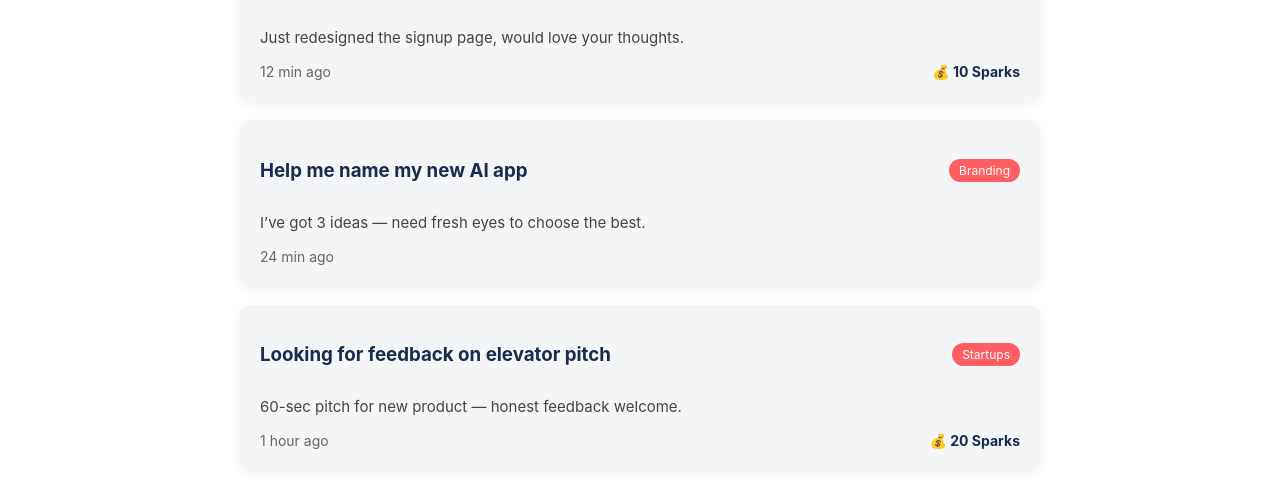
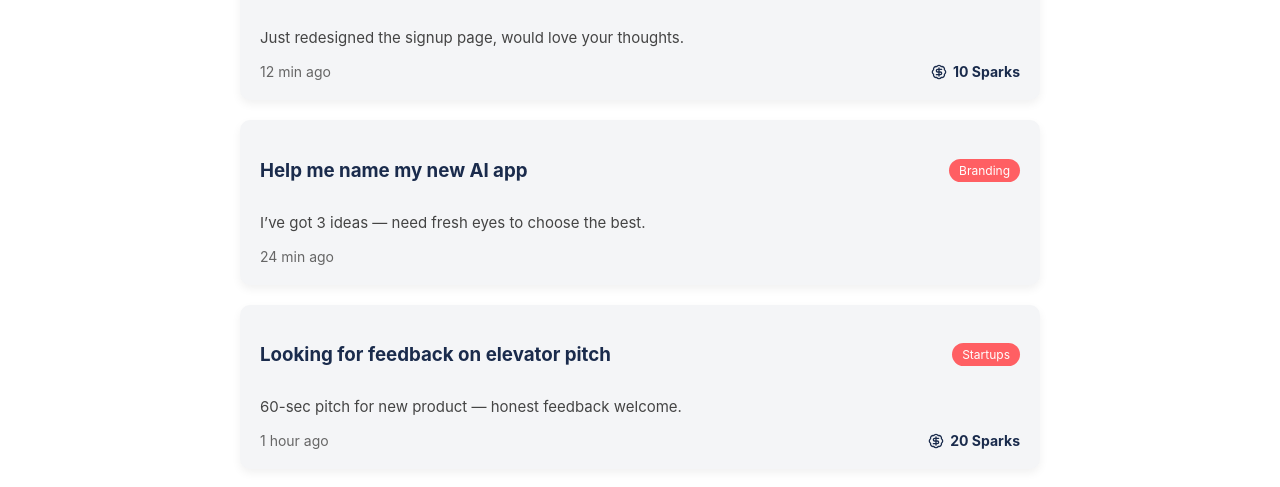
Before and after one commit to ptengelmann/Movira, a React (Vite) app in the folder client/: page /explore in a window 1280 px wide. Shown: the part 277-764 px from the top of the page. Built offline with nearby package versions, Linux system fonts and the light colour scheme.

Commit message:
Replace reward emoji with Lucide icon, integrate icon system

```diff
--- a/client/package.json
+++ b/client/package.json
@@ -11,6 +11,7 @@
   },
   "dependencies": {
     "axios": "^1.8.4",
+    "lucide-react": "^0.501.0",
     "react": "^19.0.0",
     "react-dom": "^19.0.0",
     "react-router-dom": "^7.5.1",
--- a/client/src/components/spark/SparkCard.jsx
+++ b/client/src/components/spark/SparkCard.jsx
@@ -1,5 +1,6 @@
 import React from 'react'
 import styles from './SparkCard.module.css'
+import { BadgeDollarSign } from 'lucide-react'
 
 const SparkCard = ({ spark }) => {
   return (
@@ -12,7 +13,10 @@ const SparkCard = ({ spark }) => {
       <div className={styles.meta}>
         <span className={styles.time}>{spark.time}</span>
         {spark.reward && (
-          <span className={styles.reward}>💰 {spark.reward} Sparks</span>
+      <span className={styles.reward}>
+      <BadgeDollarSign size={16} />
+      {spark.reward} Sparks
+    </span>
         )}
       </div>
     </div>
--- a/client/src/components/spark/SparkCard.module.css
+++ b/client/src/components/spark/SparkCard.module.css
@@ -35,6 +35,9 @@
   }
 
   .reward {
+    display: inline-flex;
+    align-items: center;
     font-weight: bold;
     color: var(--motion-blue);
+    gap: 6px;
   }
```
Also changed, not shown: 1 other file (tests, documents, lock files or other folders).
